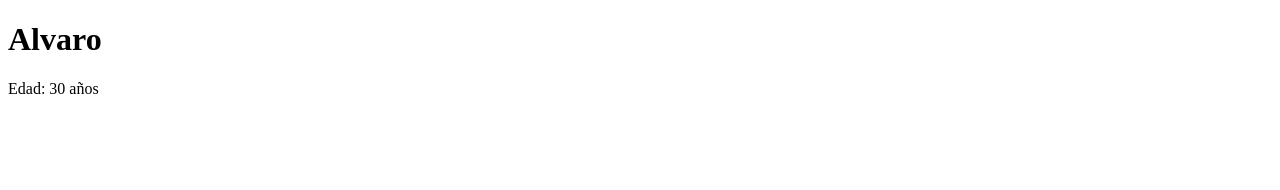
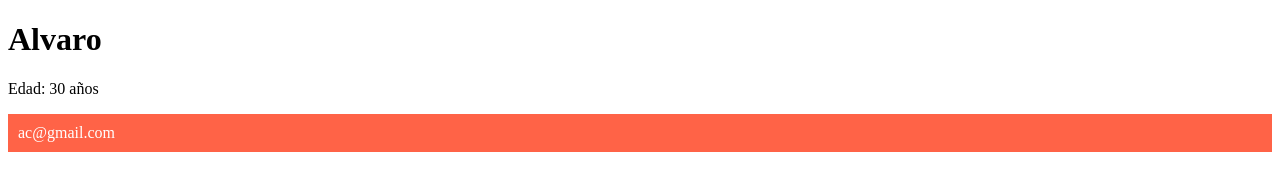
Before and after one commit to Alconde/sesion_2, a plain HTML site: page index.html in a window 1280 px wide. Drawn offline with Linux system fonts and the light colour scheme.

Commit message:
Index html con correo y css con color asociado al correo

```diff
--- /dev/null
+++ b/css/style.css
@@ -0,0 +1,7 @@
+.rojo{
+
+    background-color: tomato;
+    padding: 10px;
+    color: white;
+
+}
--- a/index.html
+++ b/index.html
@@ -4,9 +4,11 @@
     <meta charset="UTF-8">
     <meta name="viewport" content="width=device-width, initial-scale=1.0">
     <title>Document</title>
+    <link rel="stylesheet" href="./css/style.css">
 </head>
 <body>
     <h1>Alvaro</h1>
     <p>Edad: 30 años</p>
+    <p class="rojo">ac@gmail.com</p>
 </body>
 </html>
```
